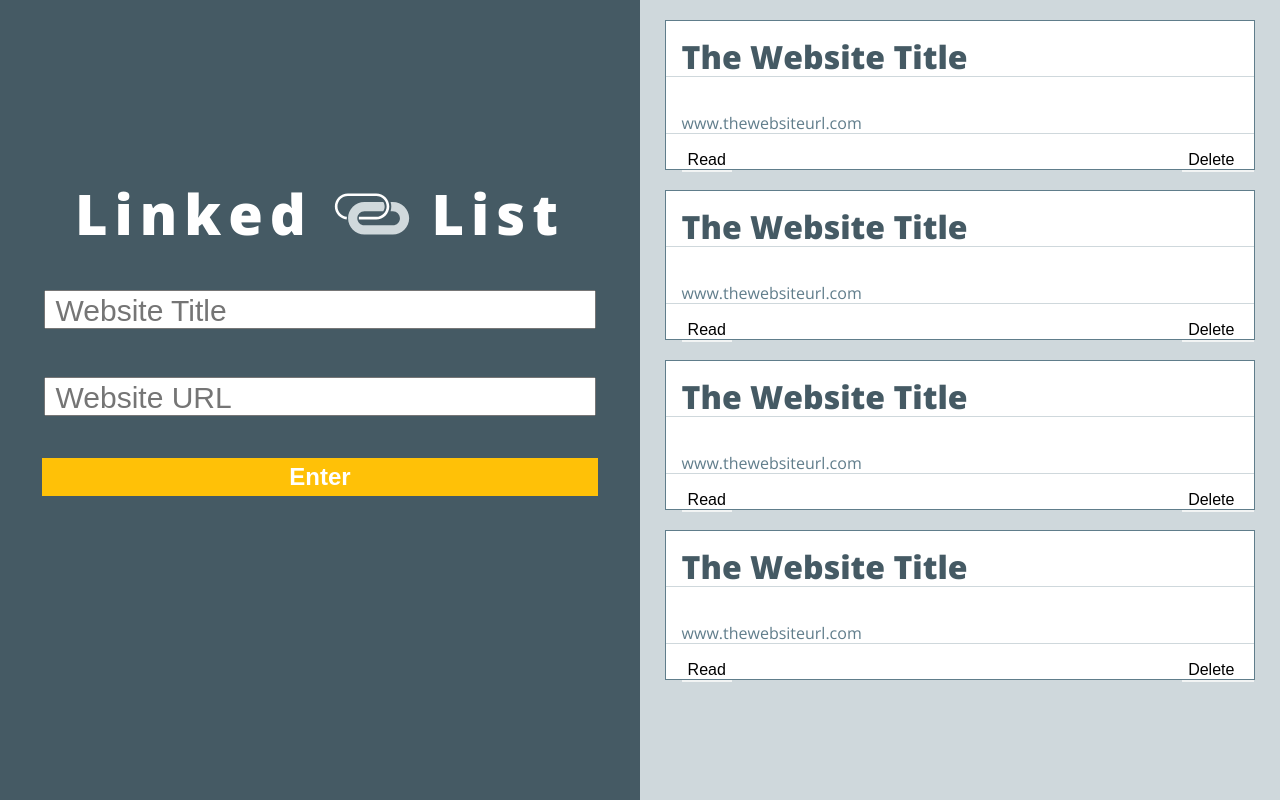
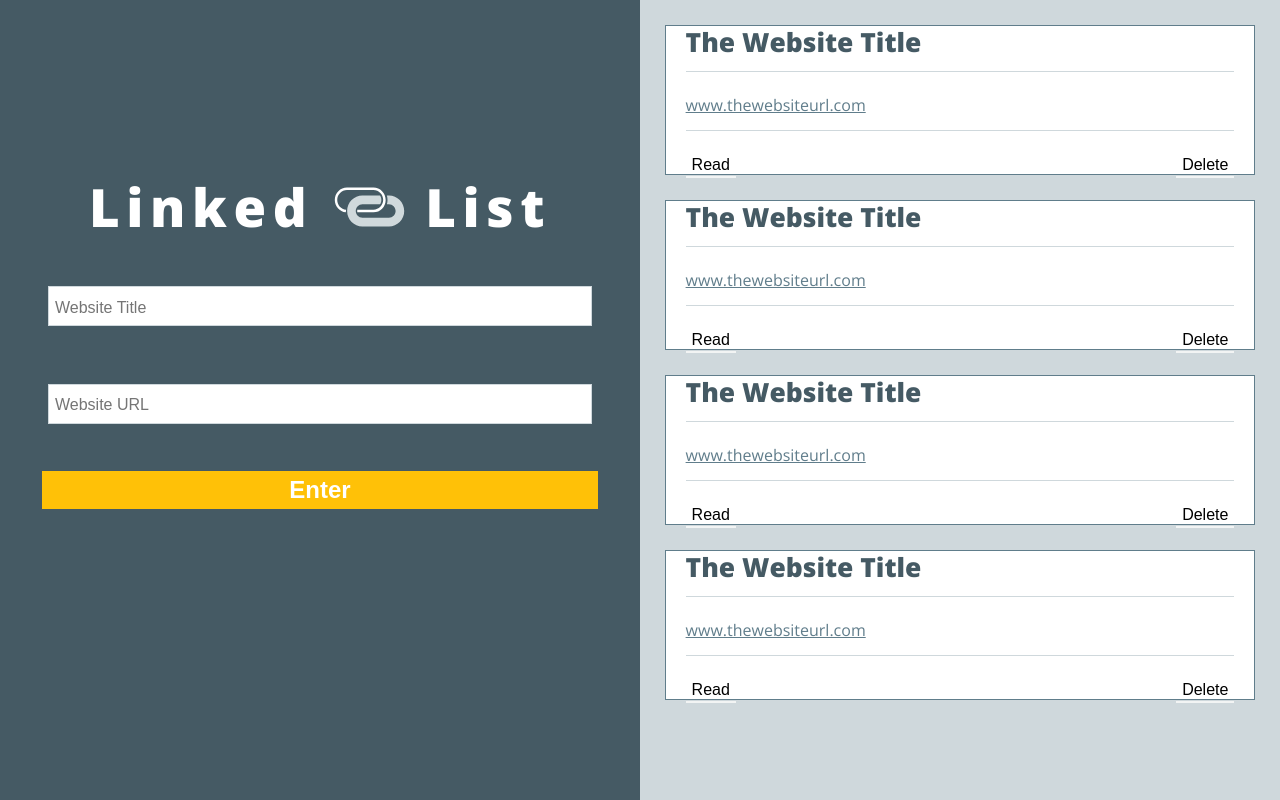
Before and after one commit to buji405/linked-list, a plain HTML site: page index.html in a window 1280 px wide. Drawn offline with nearby package versions, Linux system fonts and the light colour scheme.

Commit message:
talk about fucking grit

```diff
--- a/index.html
+++ b/index.html
@@ -18,7 +18,6 @@
       </section>
 
     <div class="card-container">
-
       <article class="link-card">
         <h1 class="web-title-display">The Website Title</h1>
         <p class="web-url-display">www.thewebsiteurl.com</p>
@@ -27,19 +26,9 @@
           <button class="delete-btn">Delete</button>
         </section>
       </article>
-
       <article class="link-card">
         <h1 class="web-title-display">The Website Title</h1>
-        <p>www.thewebsiteurl.com</p>
-        <section class="button-container">
-          <button class="read-btn">Read</button>
-          <button class="delete-btn">Delete</button>
-        </section>
-      </article>
-
-      <article class="link-card">
-        <h1 class="web-title-display">The Website Title</h1>
-        <p>www.thewebsiteurl.com</p>
+        <p class="web-url-display">www.thewebsiteurl.com</p>
         <section class="button-container">
           <button class="read-btn">Read</button>
           <button class="delete-btn">Delete</button>
@@ -47,7 +36,15 @@
       </article>
       <article class="link-card">
         <h1 class="web-title-display">The Website Title</h1>
-        <p>www.thewebsiteurl.com</p>
+        <p class="web-url-display">www.thewebsiteurl.com</p>
+        <section class="button-container">
+          <button class="read-btn">Read</button>
+          <button class="delete-btn">Delete</button>
+        </section>
+      </article>
+      <article class="link-card">
+        <h1 class="web-title-display">The Website Title</h1>
+        <p class="web-url-display">www.thewebsiteurl.com</p>
         <section class="button-container">
           <button class="read-btn">Read</button>
           <button class="delete-btn">Delete</button>
--- a/styles.css
+++ b/styles.css
@@ -2,7 +2,6 @@ body {
   height: 100vh;
   font-family: 'Open Sans', sans-serif;
   background: #CFD8DC;
-  font-family: 'Open Sans', sans-serif;
 }
 
 .fixed-container {
@@ -30,7 +29,7 @@ img {
 }
 
 ::-webkit-input-placeholder {
-  font-size: 3em;
+  text-indent: .3em;
 }
 
 .submit-btn  {
@@ -45,19 +44,21 @@ img {
 }
 
 .web-title, .web-url {
-  padding-top:20px;
+  padding-top: .25em;
 }
 
-/*input[type="text"] {
-    font-size:25px;
-}*/
+.display-standard {
+  box-sizing: border-box;
+  width: 85%;
+  height: 2.5em;
+  display: block;
+  margin : 20px auto;
+  font-size: 1em;
+  border: 1px solid #cfd8dc;
+}
 
-.display-standard {
-  width: 85%;
-  height: 3em;
-  display: block;
-  margin : 40px auto;
-  font-size: 5em;
+.submit-btn {
+  border: none;
 }
 
 .link-card {
@@ -65,32 +66,41 @@ img {
   justify-content: center;
   flex-direction: column;
   background-color: #ffffff;
-  text-indent: 1em;
-  width: 95%;
-  margin: 20px auto;
+  width: 93%;
+  margin: 25px auto;
   border: 1px solid #607d8b;
   color: #455a64
 }
 
 .web-title-display {
-  max-height: 30%;
   border-bottom: 1px solid #cfd8dc;
+  font-size: 1.65em;
+  margin: 0 20px 0 20px;
+  padding-top: .5em;
 }
 
-p {
+.web-title-display, .web-url-display {
+  padding-bottom: .5em;
+}
+
+.web-url-display {
   color: #607d8b;
   border-bottom: 1px solid #cfd8dc;
+  margin: 1.5em 20px 1.5em 20px;
+  padding-bottom: 1em;
+  text-decoration: underline;
+  /*text-decoration-color: #f2f4f4;*/
 }
 
 .red-text {
   color: #f05a28;
   font-weight:800;
 }
-
 .read-btn, .delete-btn {
  border: none;
  border-bottom: 2px solid #f2f4f4;
  background-color: transparent;
+ margin: 0 20px 0 20px;
 }
 
 .read-btn:hover, .delete-btn:hover {
@@ -99,19 +109,17 @@ p {
 
 .delete-btn {
   float:right;
-  padding-right: 20px;
 }
 
 .button-container {
-
+  padding-bottom: .5em;
 }
 
+
 @media screen and (min-width: 900px) {
-
   body {
     display: flex;
   }
-
   .fixed-container {
     display: flex;
     flex-direction: column;
@@ -120,26 +128,26 @@ p {
   }
 
   header {
-    margin-top: 5.45em;
+    /*padding: 5.7em 3em .75em 3em;*/
+    margin-top: 5.7em;
     margin-bottom: .75em;
-    font-size: 1.75em;
+    font-size: 1.65em;
     letter-spacing: .25em;
+  }
+  header span {
+    width: 90%;
   }
 
   .display-standard {
-    margin-top: 3em;
-    margin-bottom: 3em;
-    height: 1.75em;
-    font-size: .5em;
+    margin-top: 1.8em;
+    margin-bottom: 1.8em;
   }
 
   ::-webkit-input-placeholder {
     text-indent: .25em;
-    font-size: 3.75em;
+    /*font-size: 2em;*/
     font-weight: 200;
-    vertical-align: middle;
   }
-
   .submit-btn {
     box-sizing: content-box;
     height: 1.5em;
@@ -147,11 +155,9 @@ p {
     font-size: 1.5em;
     margin-top: .75em;
   }
-
   .card-container {
     width: 50%;
   }
-
   .link-card {
     height: 9.25em;
     width: 92%;
```
Also changed, not shown: main.js (+0 -10 lines).
